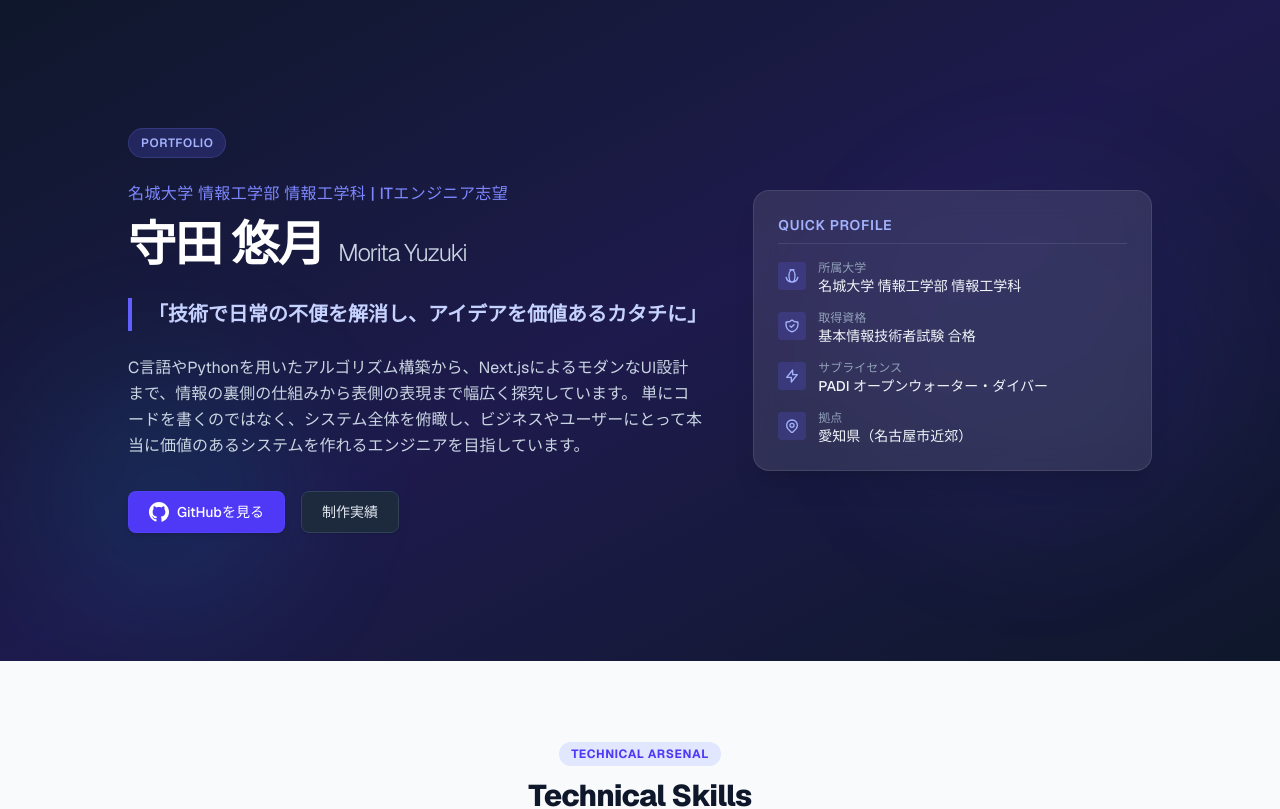
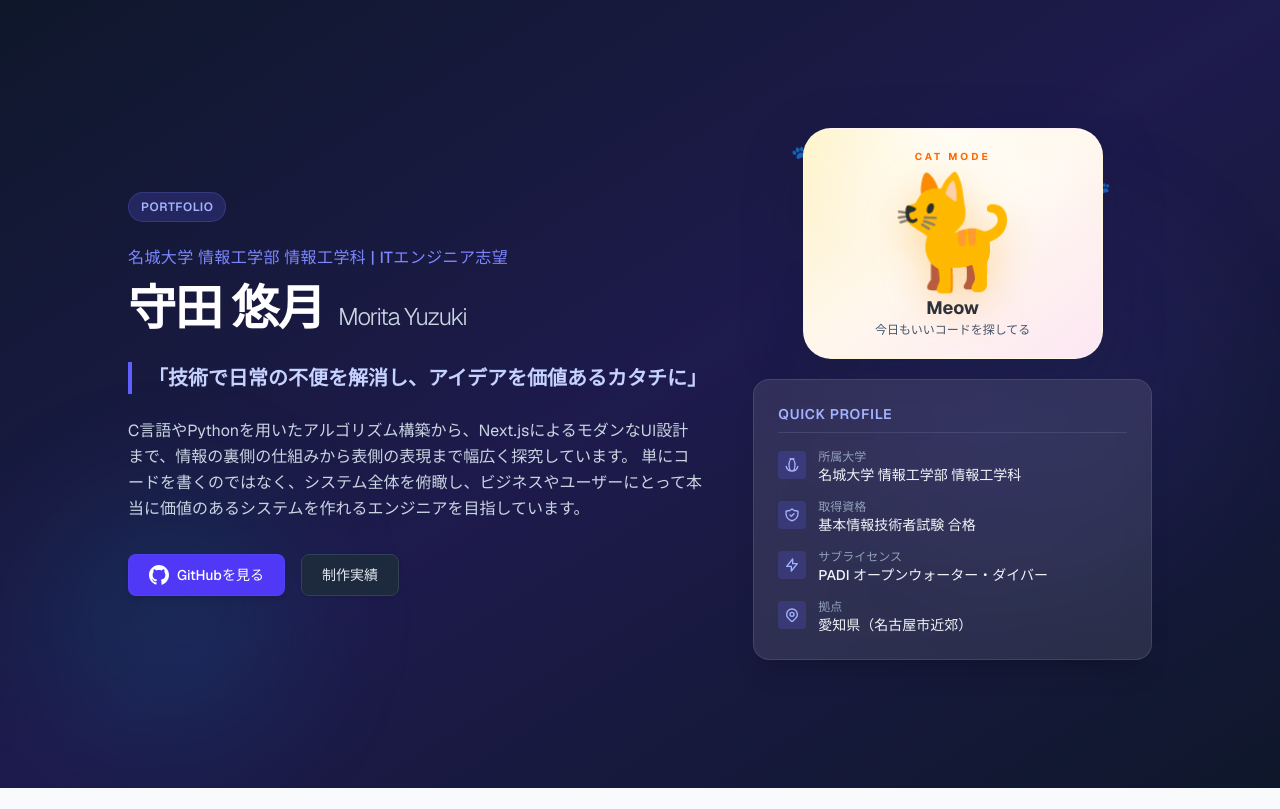
Before and after one commit to yuzu-1193/yuzu-1193.github.io, a Next.js app in the folder my-website/: page / in a window 1280 px wide. Shown: the top 809 px of the page. Built offline with nearby package versions, Linux system fonts and the light colour scheme.

Commit message:
猫のマスコットコンポーネントを追加し、ホームページに表示するように更新

```diff
--- a/my-website/app/page.tsx
+++ b/my-website/app/page.tsx
@@ -173,6 +173,26 @@ const HOBBIES = [
   { name: "音楽ライブ鑑賞", comment: "アーティストの創り出す作品や演出の細部（照明、音響など）にこだわりを感じつつ、ライブならではの圧倒的なエネルギーを浴びてリフレッシュ。新しい視野と活力を得る機会としています。" },
 ];
 
+function CatMascot() {
+  return (
+    <div className="relative mx-auto w-full max-w-[300px]">
+      <div className="absolute -left-3 top-4 text-2xl animate-bounce [animation-delay:0.1s]">🐾</div>
+      <div className="absolute -right-2 top-12 text-xl animate-bounce [animation-delay:0.5s]">🐾</div>
+      <div className="absolute left-4 bottom-2 text-2xl animate-bounce [animation-delay:0.9s]">🐾</div>
+
+      <div className="relative overflow-hidden rounded-[28px] border border-white/20 bg-gradient-to-br from-amber-100 via-orange-50 to-pink-100 p-5 shadow-[0_20px_60px_rgba(15,23,42,0.25)]">
+        <div className="absolute inset-0 bg-[radial-gradient(circle_at_top,_rgba(255,255,255,0.75),transparent_60%)]" />
+        <div className="relative z-10 text-center text-slate-700">
+          <p className="text-[10px] font-bold uppercase tracking-[0.3em] text-orange-500">Cat mode</p>
+          <div className="mt-3 text-[110px] leading-none drop-shadow-[0_12px_20px_rgba(245,158,11,0.35)]">🐈</div>
+          <p className="mt-2 text-lg font-bold text-slate-800">Meow</p>
+          <p className="text-xs text-slate-600">今日もいいコードを探してる</p>
+        </div>
+      </div>
+    </div>
+  );
+}
+
 // --- メインコンポーネント ---
 
 export default function Home() {
@@ -234,7 +254,9 @@ export default function Home() {
           </div>
 
           {/* 右側：基本資格などのクイックサマリーカード */}
-          <div className="md:col-span-5">
+          <div className="md:col-span-5 space-y-5">
+            <CatMascot />
+
             <div className="bg-white/10 backdrop-blur-md rounded-2xl p-6 border border-white/10 shadow-xl space-y-4">
               <h3 className="text-sm font-semibold text-indigo-300 uppercase tracking-wider border-b border-white/10 pb-2">
                 Quick Profile
```
